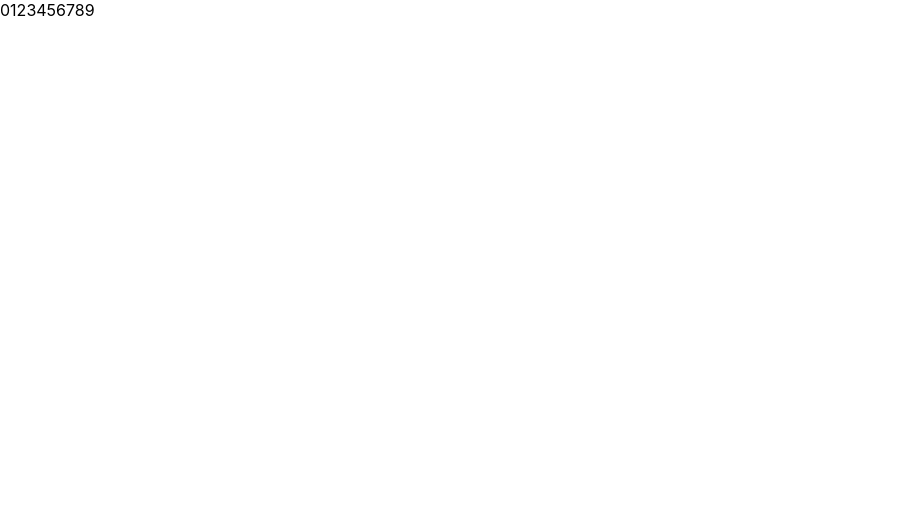
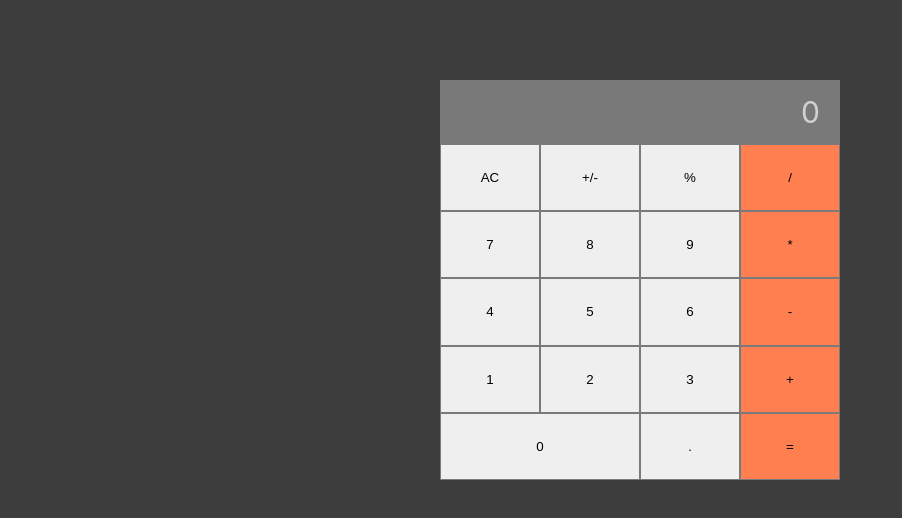
Before and after one commit to joel-kalema/Math-Magicians, a React (Create React App) app: page / in a window 1280 px wide. Shown: the top 518 px of the page, without its empty margins (0-902 px from the left). Built offline with nearby package versions, Linux system fonts and the light colour scheme.

Commit message:
Updeted the app

```diff
--- a/src/App.css
+++ b/src/App.css
@@ -2,38 +2,6 @@
   text-align: center;
 }
 
-.App-logo {
-  height: 40vmin;
-  pointer-events: none;
+body {
+  background-color: rgb(61, 61, 61);
 }
-
-@media (prefers-reduced-motion: no-preference) {
-  .App-logo {
-    animation: App-logo-spin infinite 20s linear;
-  }
-}
-
-.App-header {
-  background-color: #282c34;
-  min-height: 100vh;
-  display: flex;
-  flex-direction: column;
-  align-items: center;
-  justify-content: center;
-  font-size: calc(10px + 2vmin);
-  color: white;
-}
-
-.App-link {
-  color: #61dafb;
-}
-
-@keyframes App-logo-spin {
-  from {
-    transform: rotate(0deg);
-  }
-
-  to {
-    transform: rotate(360deg);
-  }
-}
--- a/src/App.js
+++ b/src/App.js
@@ -1,19 +1,17 @@
 import React from 'react';
+import './App.css';
+import Calculator from './component/calculator';
 
 class App extends React.Component {
   constructor() {
     super();
-    this.state = {
-      keysnumber: [0, 1, 2, 3, 4, 5, 6, 7, 8, 9],
-    };
+    this.state = {};
   }
 
   render() {
     return (
       <div>
-        <div>
-          {this.state.keysnumber.map((num) => num)}
-        </div>
+        <Calculator />
       </div>
     );
   }
--- /dev/null
+++ b/src/component/calculator.css
@@ -0,0 +1,85 @@
+* {
+  margin: 0;
+  padding: 0;
+  box-sizing: border-box;
+}
+
+button {
+  border: 1px rgb(122, 122, 122) solid;
+}
+
+.UI {
+  width: 400px;
+  height: 400px;
+  margin: 5rem auto;
+  background-color: blueviolet;
+}
+
+.screen {
+  width: 100%;
+  height: 16%;
+  background-color: rgb(121, 121, 121);
+  padding: 20px;
+  display: flex;
+  justify-content: end;
+  align-items: center;
+  color: rgb(209, 209, 209);
+  font-size: 30px;
+}
+
+.body {
+  width: 100%;
+  height: 84%;
+  display: flex;
+}
+
+.sign {
+  width: 25%;
+  height: 100%;
+  display: flex;
+  flex-direction: column;
+}
+
+.body-key {
+  width: 75%;
+  height: 100%;
+}
+
+.buttons {
+  width: 100%;
+  height: 80%;
+}
+
+.reset {
+  width: 100%;
+  height: 20%;
+}
+
+.buttons button {
+  width: 33.3333%;
+  height: 25%;
+}
+
+.sign button {
+  background-color: coral;
+  width: 100%;
+  height: 20%;
+}
+
+.reset button {
+  width: 33.3333%;
+  height: 100%;
+}
+
+.footer .zero {
+  width: 66.666%;
+  height: 100%;
+}
+
+.footer {
+  height: 25%;
+}
+
+.footer .point {
+  height: 100%;
+}
--- /dev/null
+++ b/src/component/calculator.js
@@ -0,0 +1,50 @@
+import React from 'react';
+import './calculator.css';
+
+class Calculator extends React.Component {
+  constructor() {
+    super();
+    this.state = {};
+  }
+
+  render() {
+    return (
+      <div className="UI">
+        <div className="screen">0</div>
+        <div className="body">
+          <div className="body-key">
+            <div className="reset">
+              <button type="button">AC</button>
+              <button type="button">+/-</button>
+              <button type="button">%</button>
+            </div>
+            <div className="buttons">
+              <button type="button">7</button>
+              <button type="button">8</button>
+              <button type="button">9</button>
+              <button type="button">4</button>
+              <button type="button">5</button>
+              <button type="button">6</button>
+              <button type="button">1</button>
+              <button type="button">2</button>
+              <button type="button">3</button>
+              <div className="footer">
+                <button type="button" className="zero">0</button>
+                <button type="button" className="point">.</button>
+              </div>
+            </div>
+          </div>
+          <div className="sign">
+            <button type="button">/</button>
+            <button type="button">*</button>
+            <button type="button">-</button>
+            <button type="button">+</button>
+            <button type="button">=</button>
+          </div>
+        </div>
+      </div>
+    );
+  }
+}
+
+export default Calculator;
```
Also changed, not shown: src/form.js (deleted, +0 -18 lines), src/calculator.js (deleted).
